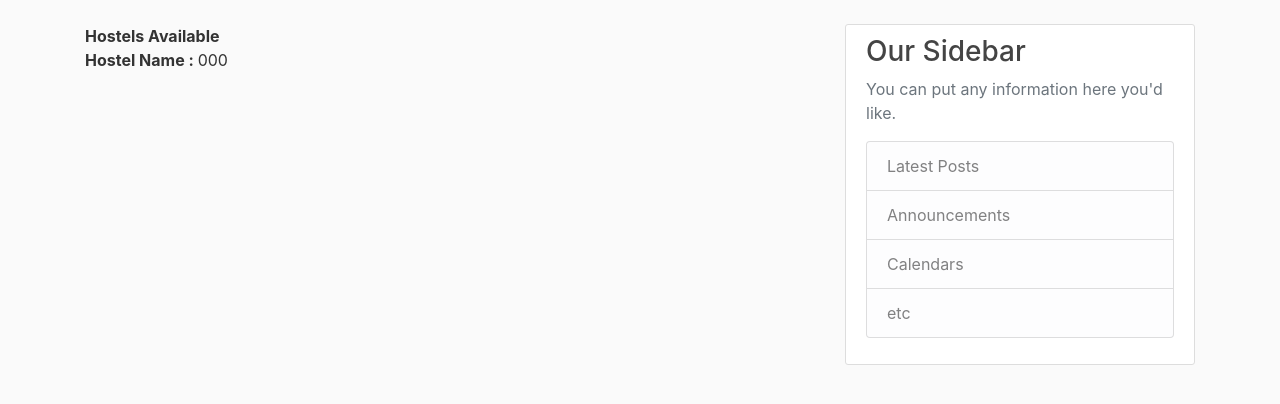
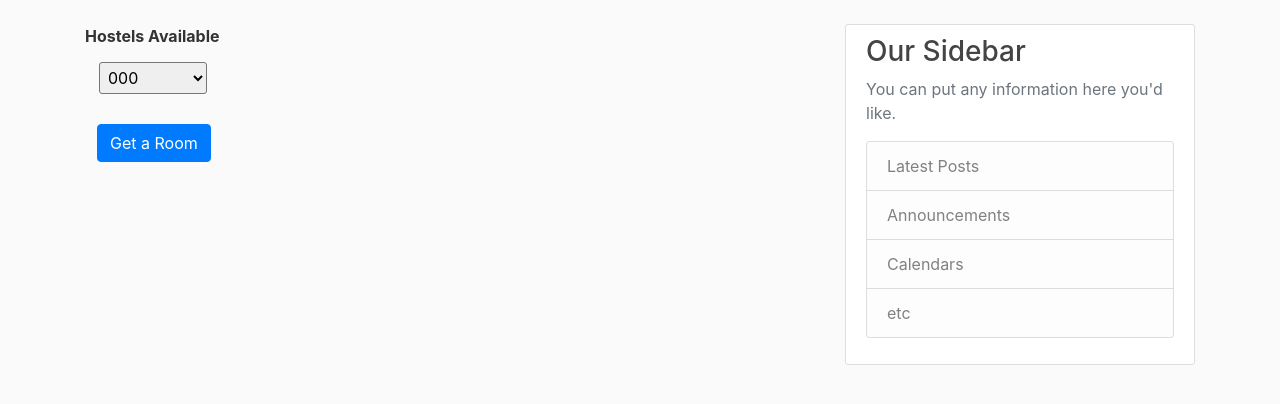
Before and after one commit to afzalaftab/hostel, a Django app: page /allot/ in a window 1280 px wide. Shown: the part 56-460 px from the top of the page. Run offline with Django 3.2, Linux system fonts and the light colour scheme; tables that the repository leaves empty hold one stand-in row (values such as "Sample post"); some libraries are stand-ins or nearby versions.

Commit message:
hostel allotment ui done

```diff
--- a/hostel/hostel/settings.py
+++ b/hostel/hostel/settings.py
@@ -80,7 +80,7 @@ DATABASES = {
         'ENGINE': 'django.db.backends.mysql',
         'NAME': 'mydb',
         'USER': 'root',
-        'PASSWORD': 'password',
+        'PASSWORD': 'Ram#123456',
         'HOST': 'localhost',
         'PORT': '3306',
     }
--- a/hostel/room_allotment/static/room_allotment/main.css
+++ b/hostel/room_allotment/static/room_allotment/main.css
@@ -94,3 +94,21 @@ a.article-title:hover {
   align-items: center;
 
 }
+
+.book-room{
+  display: flex;
+  flex-direction: column;
+  width: fit-content;
+  padding: 10px;
+}
+
+select{
+  border-radius: 3px;
+  padding: 4px;
+  margin: 4px;
+  margin-bottom: 10px;
+}
+
+.btn{
+  margin: 20px auto 20px 2px;
+}
--- a/hostel/room_allotment/templates/hostel_allotment/allot.html
+++ b/hostel/room_allotment/templates/hostel_allotment/allot.html
@@ -1,8 +1,13 @@
 {% extends "hostel_allotment/base.html" %}
 {% block content %}
 <div><b>Hostels Available </b></div>
+<div class="book-room">
+    <select class="form-select" aria-label="Default select example">
+        {% for i in hostel %}
+        <option value=`{i.0}`>{{i.1}}</option>
+        {% endfor %}
+    </select>
+    <button type="submit" class="btn btn-primary mb-3">Get a Room</button>
 
-{% for i in hostel %}
-         <div><b>Hostel Name :  </b>{{ i.1 }}</div>
-{% endfor %}
+</div>
 {% endblock content %}
```
